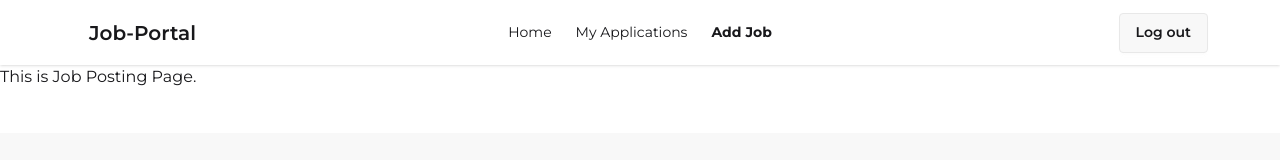
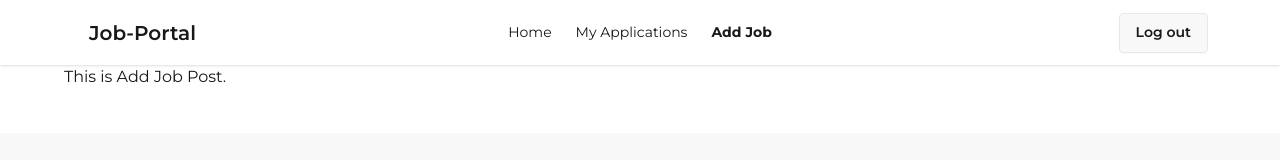
Before and after one commit to Suprio-Das/Job-Portal-Client, a React (Vite) app: page /addJobPost in a window 1280 px wide. Shown: the top 160 px of the page. Built offline with nearby package versions, Linux system fonts and the light colour scheme; no server answers; sample sign-in values are in the browser's storage.

Commit message:
Add Job Post page width and margin set

```diff
--- a/src/Pages/Job/AddJobPost.jsx
+++ b/src/Pages/Job/AddJobPost.jsx
@@ -2,8 +2,8 @@ import React from 'react';
 
 const AddJobPost = () => {
     return (
-        <div>
-            <h1>This is Job Posting Page.</h1>
+        <div className='w-[90%] mx-auto'>
+            <h1>This is Add Job Post.</h1>
         </div>
     );
 };
--- a/src/Router/Router.jsx
+++ b/src/Router/Router.jsx
@@ -50,7 +50,9 @@ const router = createBrowserRouter([
             {
                 path: '/updateApplication/:id',
                 loader: ({ params }) => fetch(`http://localhost:5000/jobApplication/${params.id}`),
-                element: <UpdateMyApplication></UpdateMyApplication>
+                element: <PrivateRoutes>
+                    <UpdateMyApplication></UpdateMyApplication>
+                </PrivateRoutes>
             },
             {
                 path: '/addJobPost',
```
